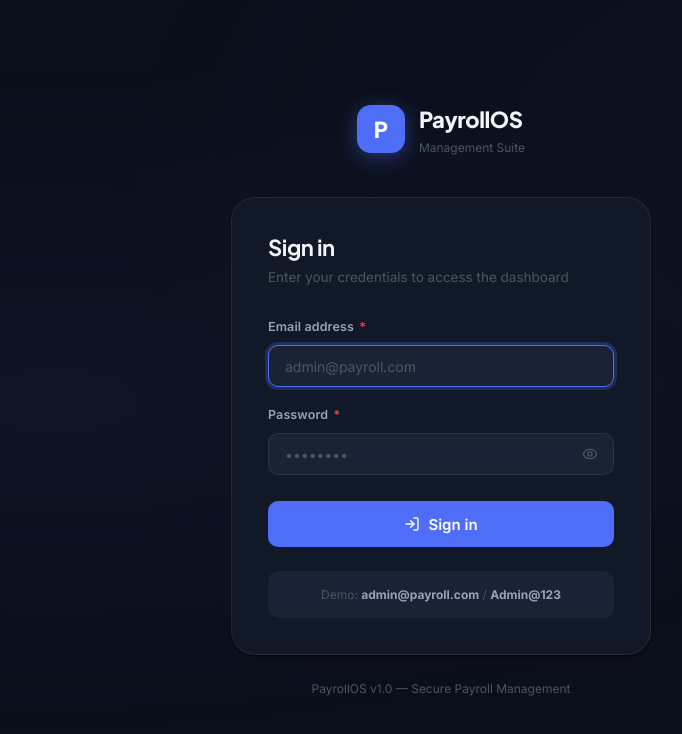
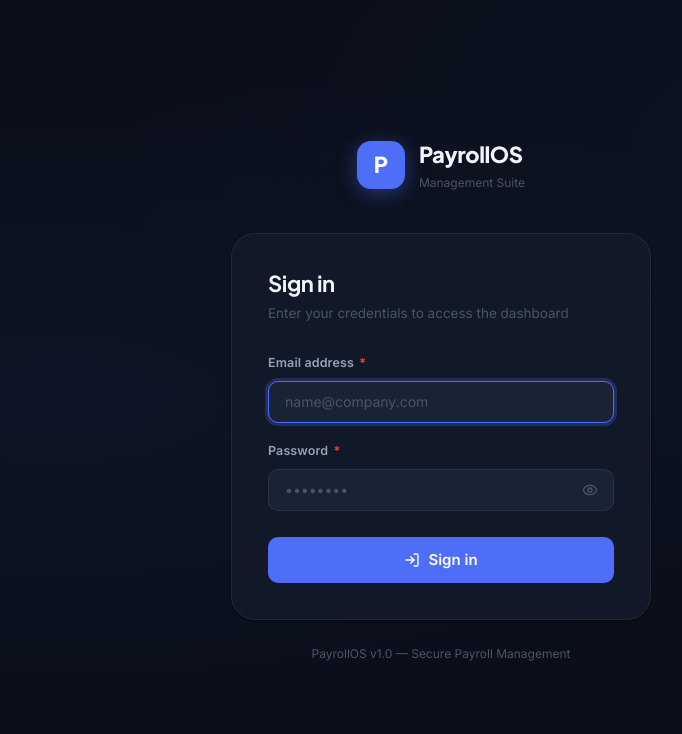
Before and after one commit to niranchan-cmd/payroll-system, a React (Vite) app in the folder client/: page /login in a window 1280 px wide. Shown: the top 734 px of the page, without its empty margins (199-881 px from the left). Built offline with nearby package versions, Linux system fonts and the light colour scheme; no server answers.

Commit message:
ui: remove demo credentials from login page

```diff
--- a/client/src/pages/LoginPage.jsx
+++ b/client/src/pages/LoginPage.jsx
@@ -129,7 +129,7 @@ export default function LoginPage() {
                 id="email"
                 type="email"
                 className="form-input"
-                placeholder="admin@payroll.com"
+                placeholder="name@company.com"
                 value={form.email}
                 onChange={(e) => setForm({ ...form, email: e.target.value })}
                 required
@@ -194,22 +194,6 @@ export default function LoginPage() {
               )}
             </button>
           </form>
-
-          <div
-            style={{
-              marginTop: 24,
-              padding: 14,
-              background: 'var(--bg-elevated)',
-              borderRadius: 'var(--radius-md)',
-              fontSize: 12,
-              color: 'var(--text-muted)',
-              textAlign: 'center',
-            }}
-          >
-            Demo: <strong style={{ color: 'var(--text-secondary)' }}>admin@payroll.com</strong>
-            {' / '}
-            <strong style={{ color: 'var(--text-secondary)' }}>Admin@123</strong>
-          </div>
         </div>
 
         <p style={{ textAlign: 'center', marginTop: 24, fontSize: 12, color: 'var(--text-muted)' }}>
```
